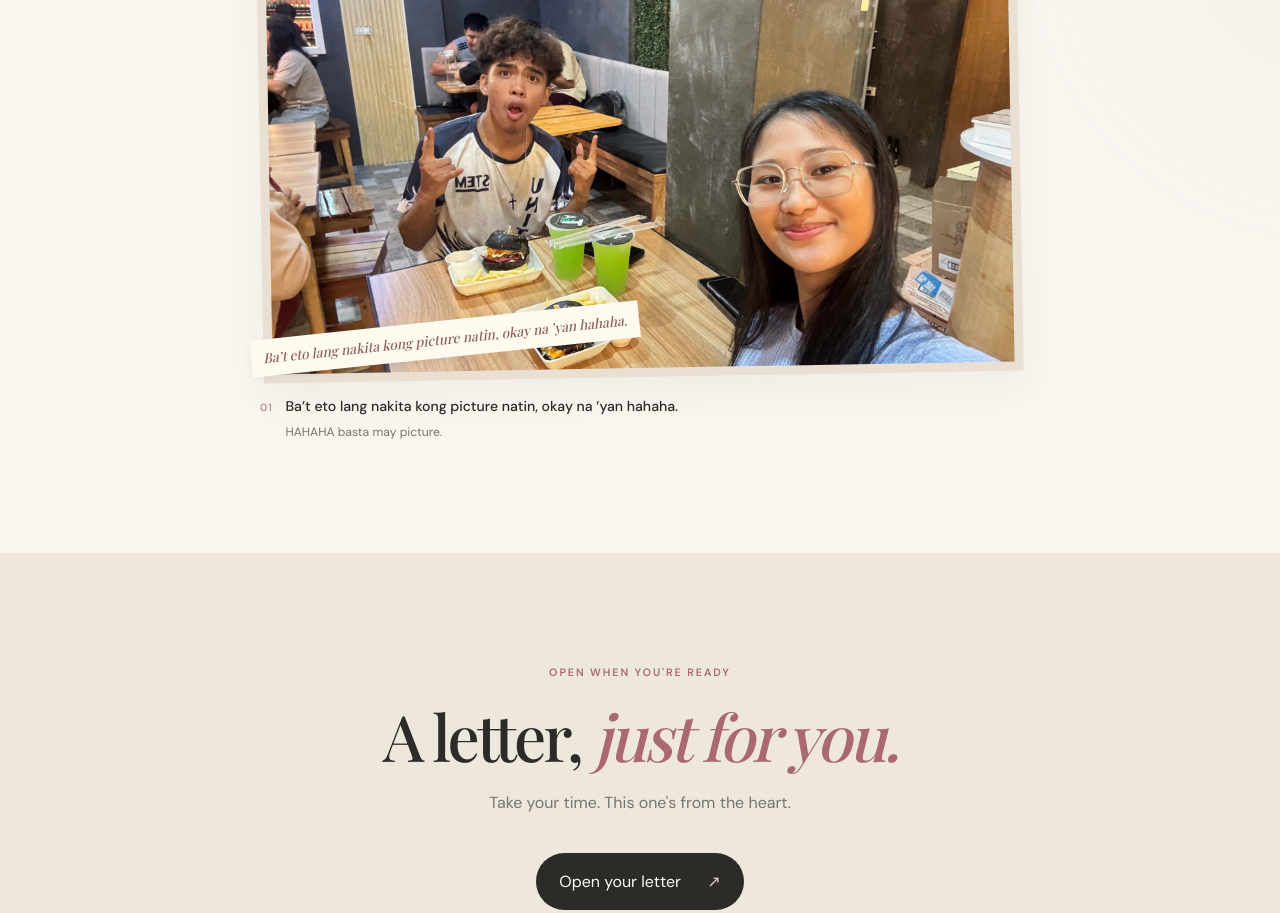
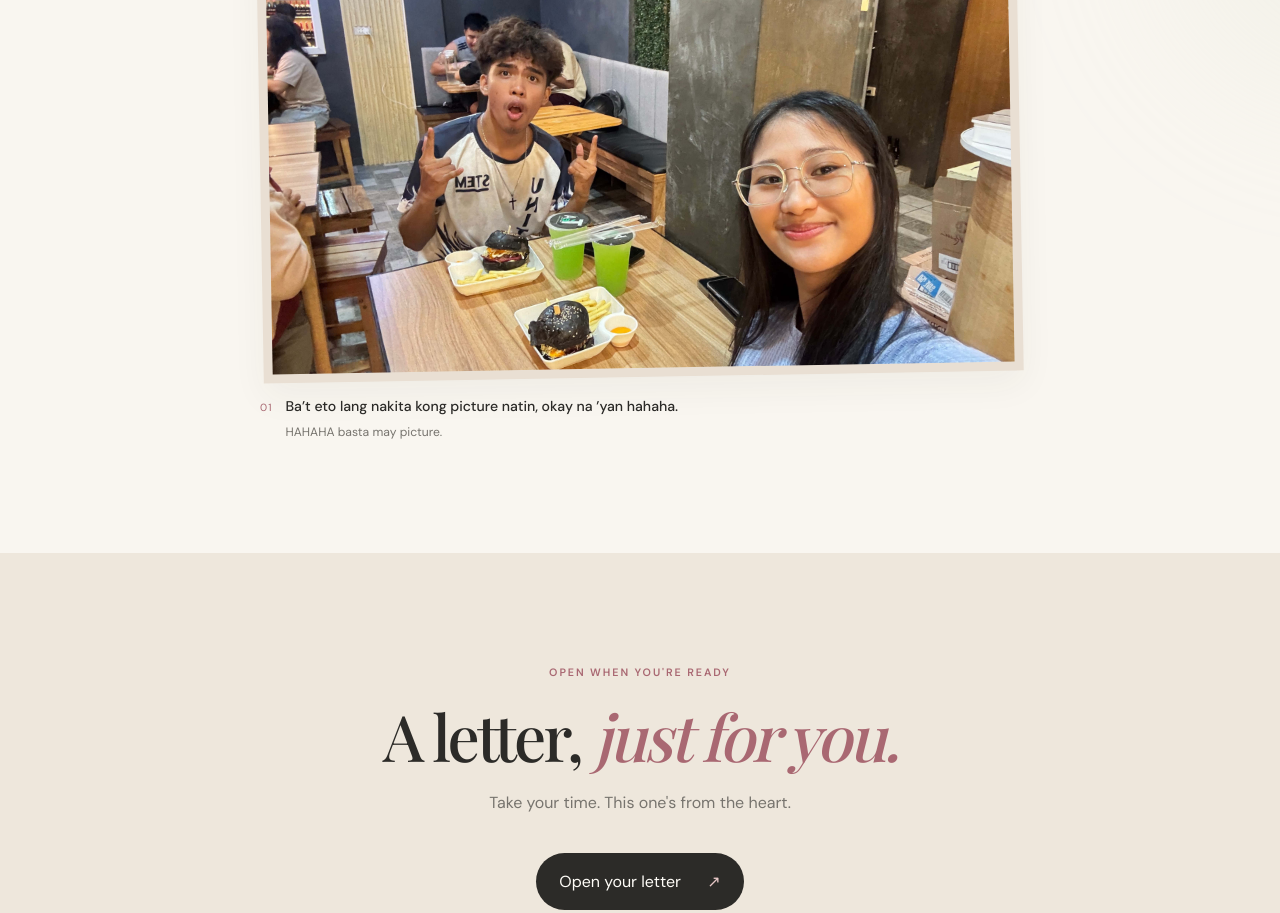
Before and after one commit to restolesjustine-debug/bernadet-birthday, a plain HTML site: page index.html in a window 1280 px wide. Shown: the part 1774-2687 px from the top of the page. Drawn offline with nearby package versions, Linux system fonts and the light colour scheme; a web font is replaced by a local one.

Commit message:
Remove caption overlay from birthday photo

```diff
--- a/index.html
+++ b/index.html
@@ -52,7 +52,7 @@
       </div>
       <div class="photo-grid photo-grid-single">
         <figure class="photo-card photo-large reveal">
-          <div class="photo-frame"><img src="photos/bernadet-memory-01.jpeg" alt="A funny meal together at a restaurant" loading="lazy"><span class="photo-sticker">Ba’t eto lang nakita kong picture natin, okay na ’yan hahaha.</span></div>
+          <div class="photo-frame"><img src="photos/bernadet-memory-01.jpeg" alt="A funny meal together at a restaurant" loading="lazy"></div>
           <figcaption><span>01</span><div><strong>Ba’t eto lang nakita kong picture natin, okay na ’yan hahaha.</strong><small>HAHAHA basta may picture.</small></div></figcaption>
         </figure>
       </div>
```
